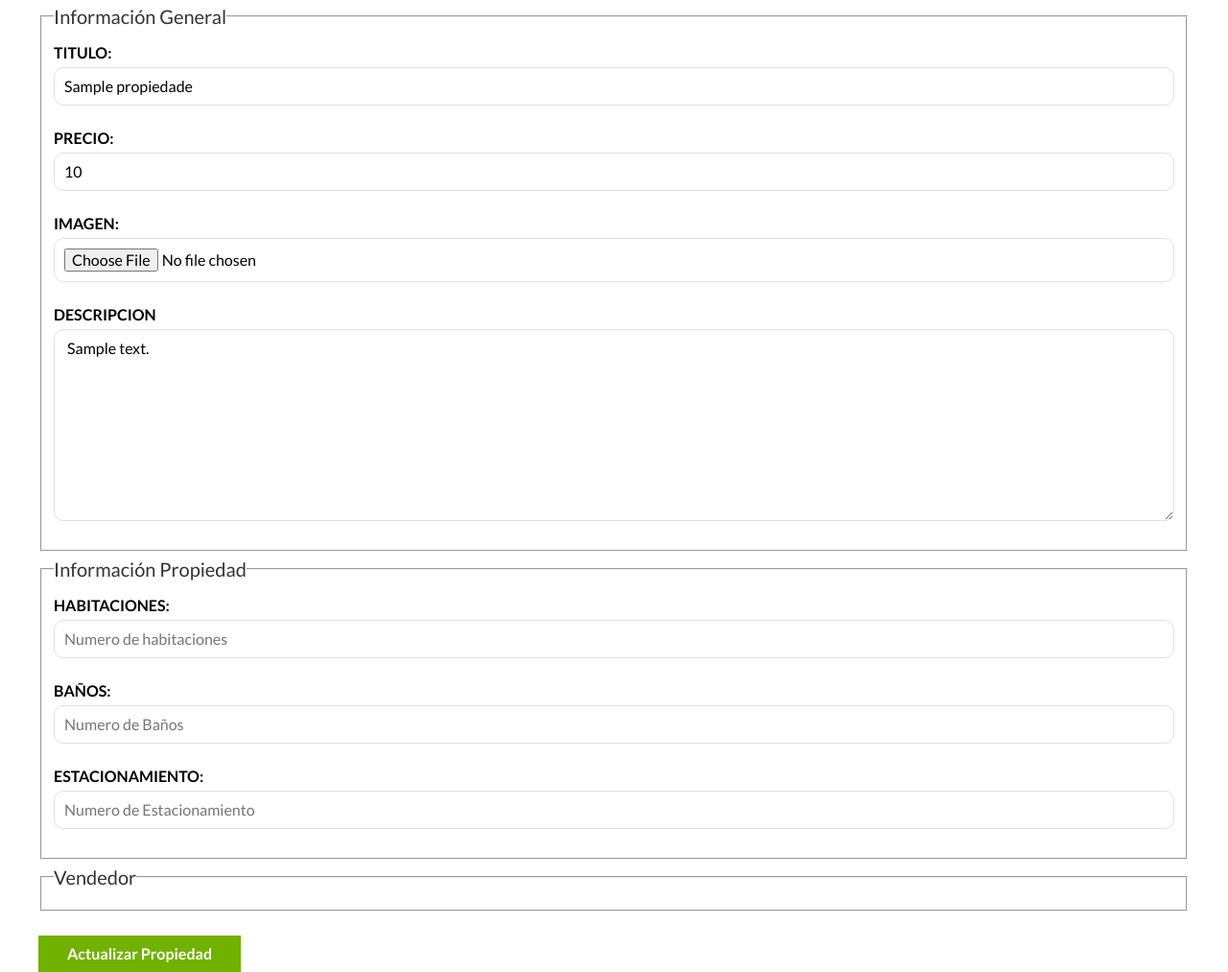
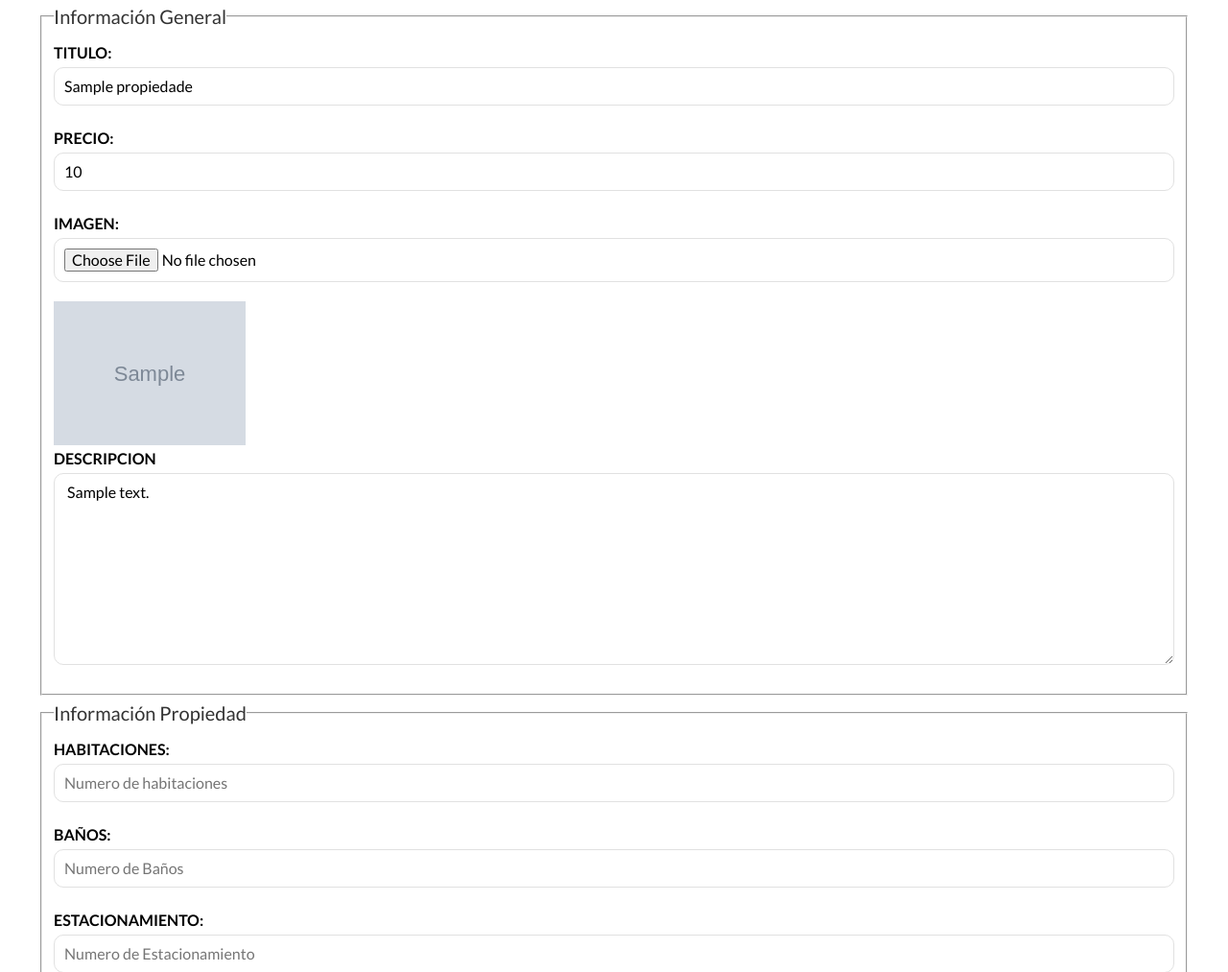
Before and after one commit to Sergiodevelopersk8/phppejercicios, a PHP site: page /udemyphpcurso/admin/propiedades/actualizar.php?id=1 in a window 1280 px wide. Shown: the part 313-1326 px from the top of the page at 96% size. Run offline with PHP 8.4, Linux system fonts and the light colour scheme; the visitor is signed in with stand-in values (Sample User, id 1); tables that the repository leaves empty or names only in its code hold one stand-in row (values such as "Sample post"); grey boxes marked "Sample" are stand-in pictures.

Commit message:
paso al video 372

```diff
--- a/BinesRaices/includes/templates/formulario_propiedades.php
+++ b/BinesRaices/includes/templates/formulario_propiedades.php
@@ -11,6 +11,12 @@
 
                 <label for="imagen">Imagen: </label>
                 <input type="file"  id="imagen"  accept="image/jpeg, image/png" name="image" >
+                <?php if($propiedad->imagen){?>
+
+
+<img src="../../imagenes/<?php echo $propiedad->imagen ?>" class="img-samll">
+
+                <?php }?>
 
                 <label for="descripcion">Descripcion</label>
                 <textarea name="descripcion" id="descripcion"> <?php echo sant($propiedad->descripcion); ?> </textarea>
```
